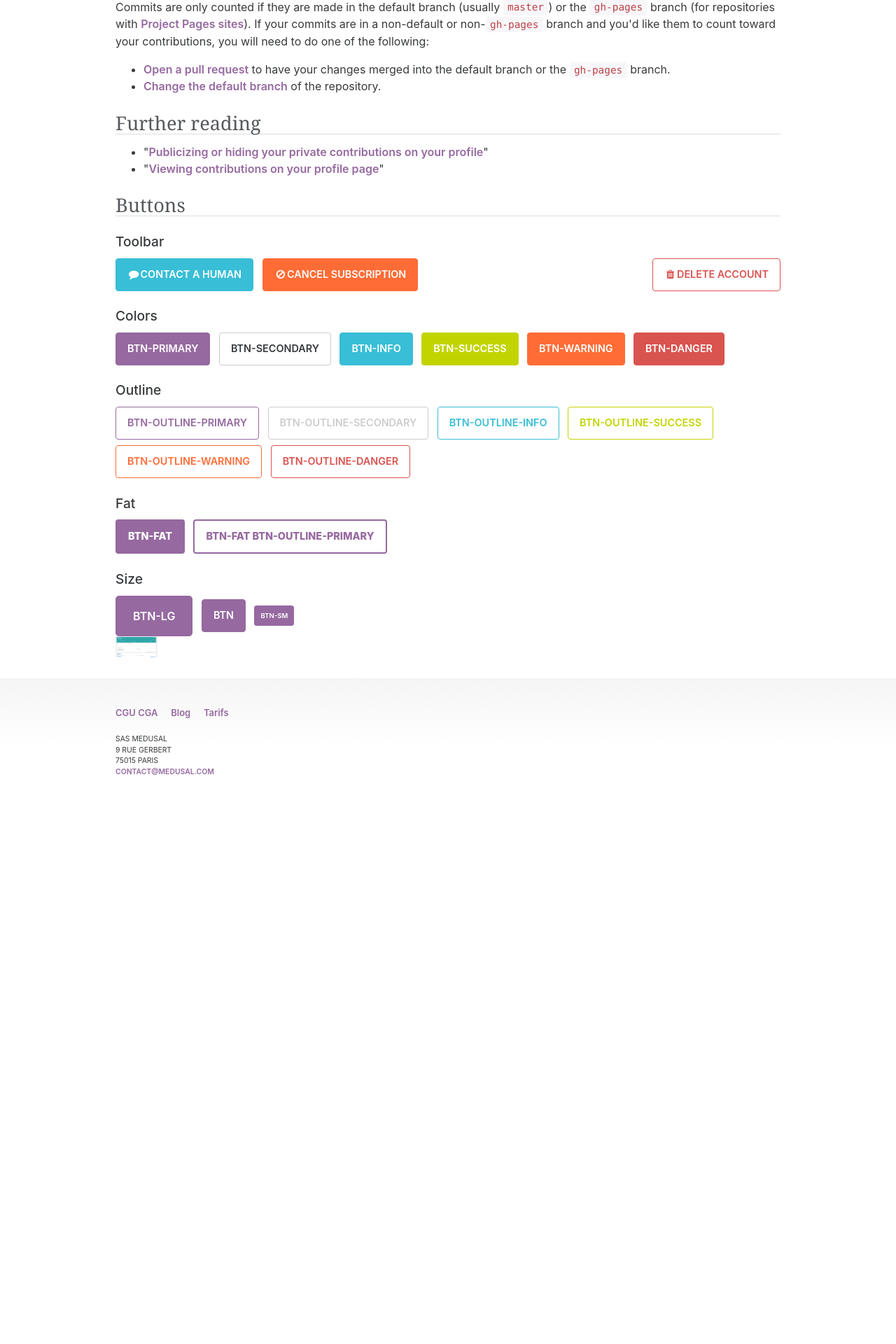
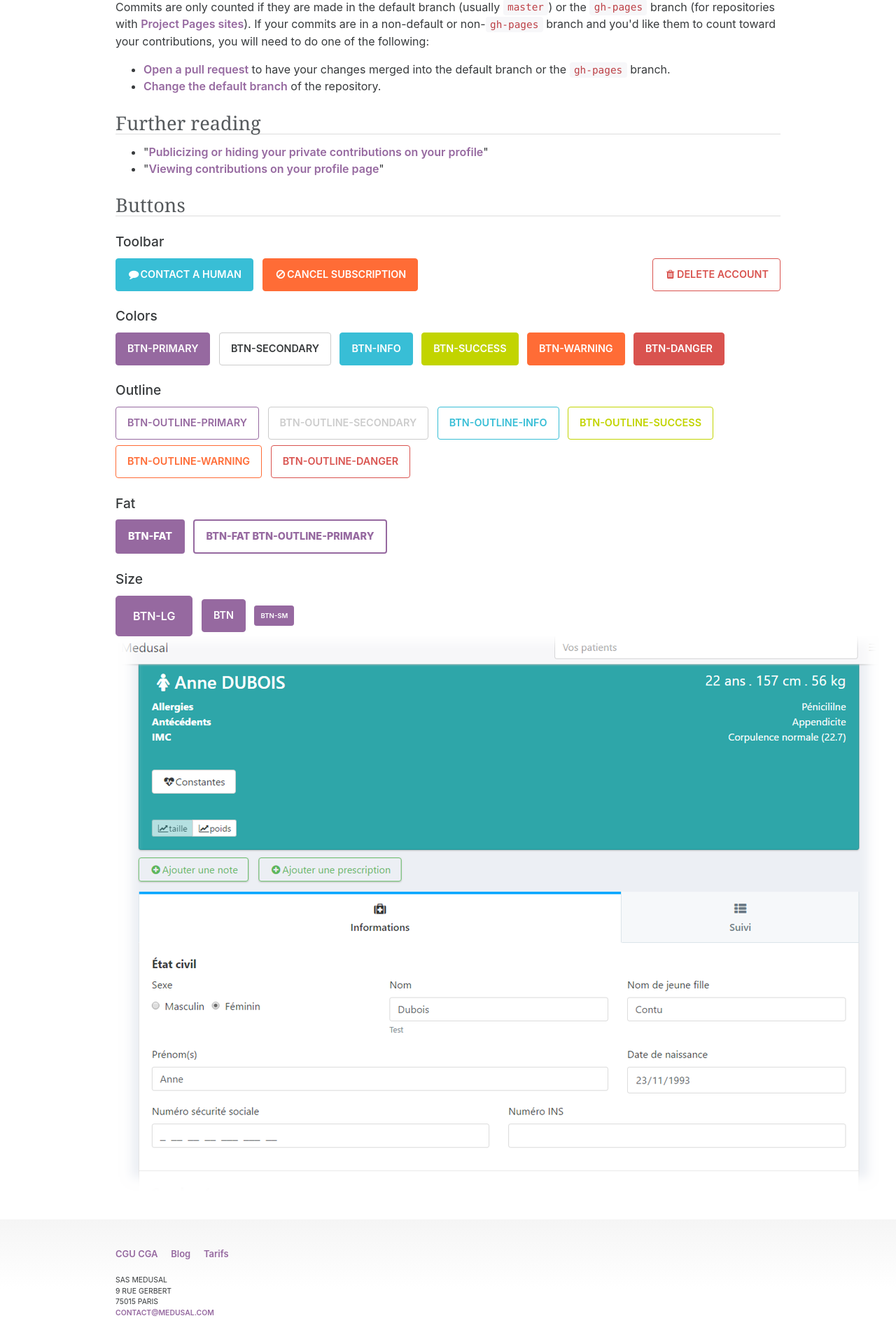
Before and after one commit to medusal/medusal.github.io, a Jekyll site: the page built from _pages/template.html, in a window 1280 px wide. Shown: the part 1748-3668 px from the top of the page at 70% size. Built offline with Jekyll 4.4.1, drawn with Linux system fonts in a browser that asks for light colours; before the commit the page ends 2895 px from its top, so only the background shows below that.

Commit message:
Update from Forestry.io - _pages/template.html

```diff
--- a/_pages/template.html
+++ b/_pages/template.html
@@ -135,4 +135,4 @@ end
 </div>
 
 <a href="javascript:PopupImage('/assets/PatAdminAll.PNG')">
-<img src="/assets/PatAdminAll.PNG" width="60" height="30" border="0" alt=""></a>
+<img src="/assets/PatAdmin.PNG" border="0" alt=""></a>
```
